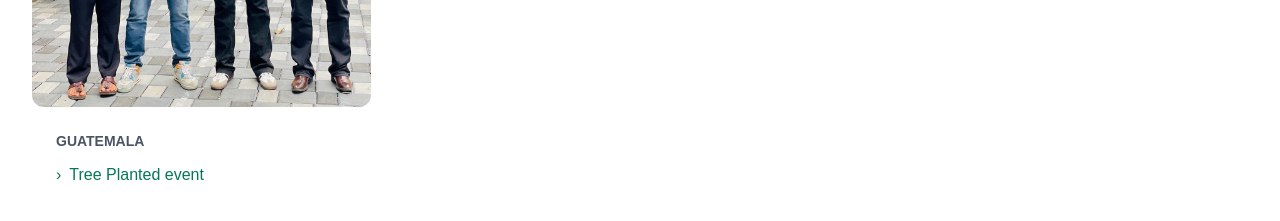
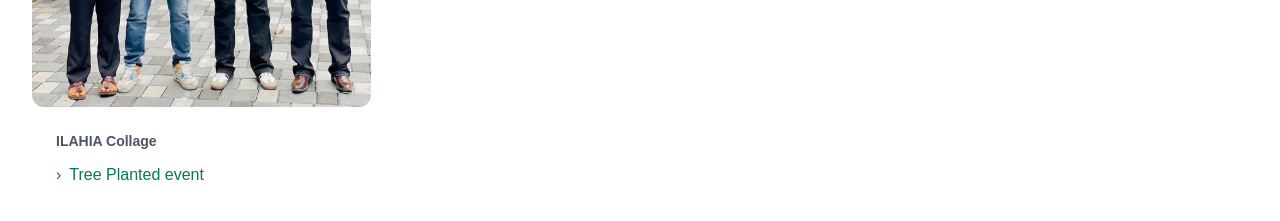
Before and after one commit to muhammed-anas-na/rebuild-earth, a Next.js app: page / in a window 1280 px wide. Shown: the part 2740-2961 px from the top of the page. Built offline with nearby package versions, Linux system fonts and the light colour scheme; a web font is replaced by a local one.

Commit message:
event name changed

```diff
--- a/src/components/Events.jsx
+++ b/src/components/Events.jsx
@@ -31,7 +31,7 @@ const Events = () => {
 
   const projects = [
     {
-      name: 'GUATEMALA',
+      name: 'ILAHIA Collage',
       image: 'event01/image03.jpeg',
       projects: [
         'Resistance through reforestation in Guatemala',
```
